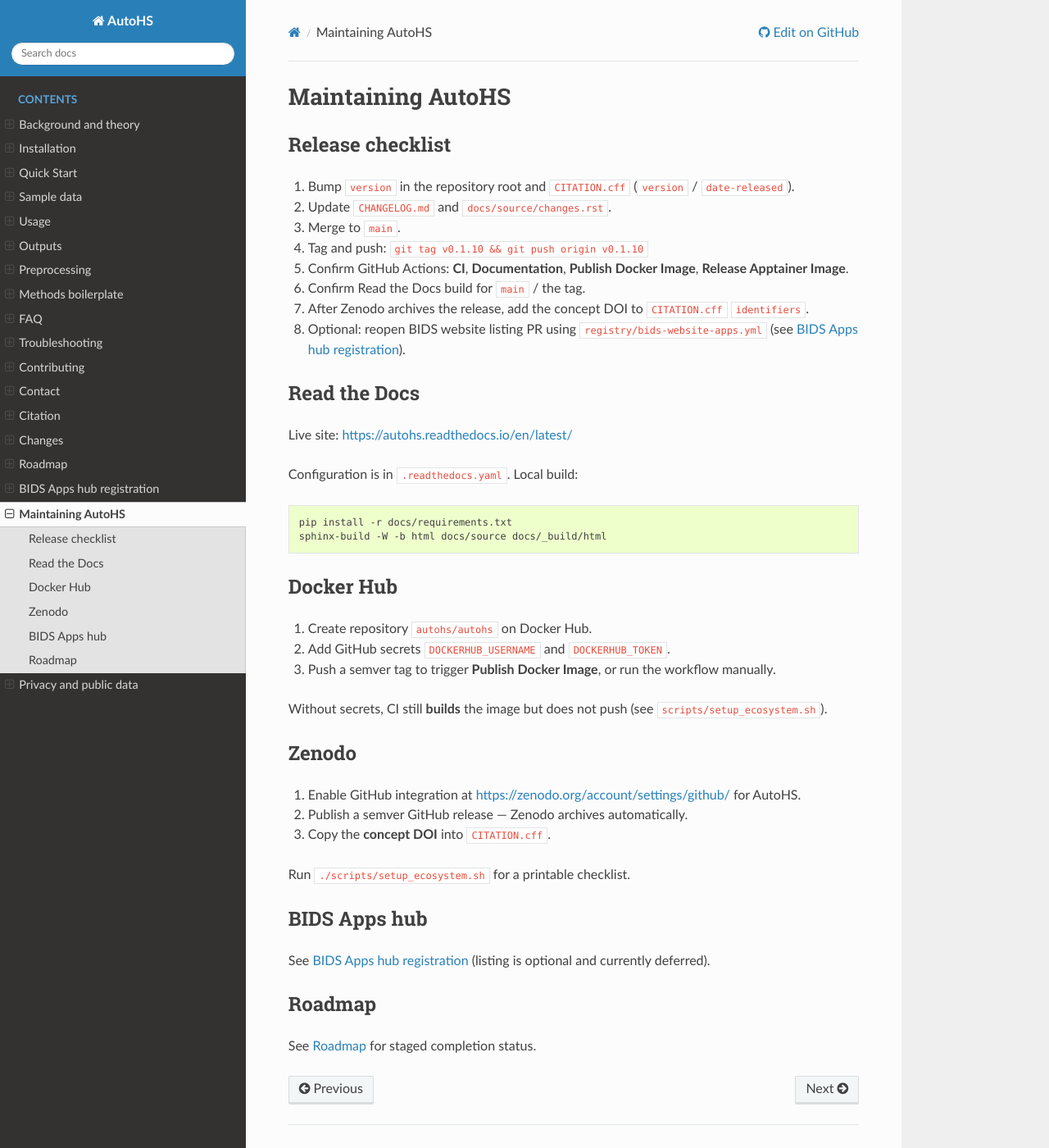
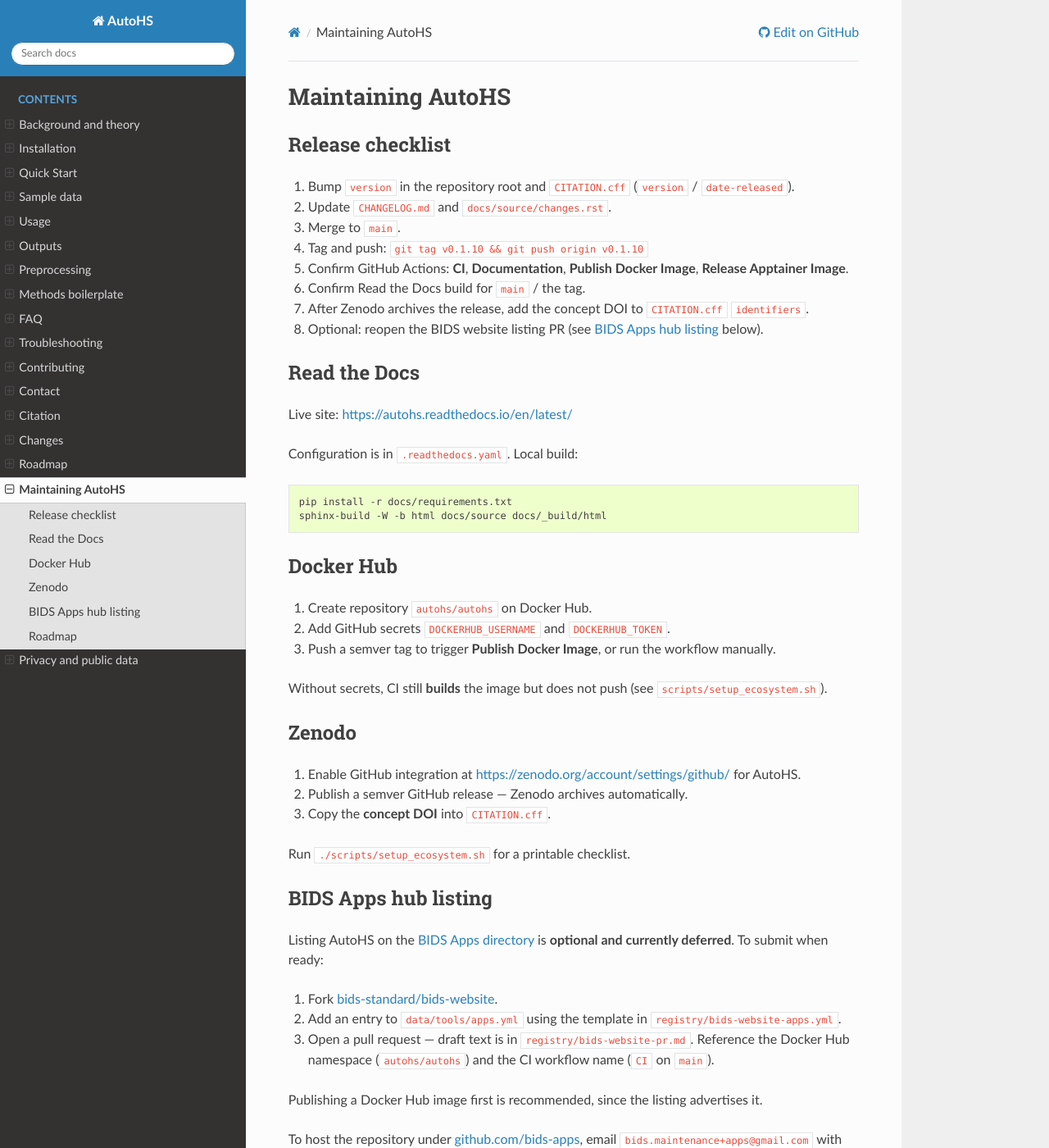
Before and after one commit to phindagijimana/AutoHS, a Sphinx documentation site: the page built from docs/source/maintainers.rst, in a window 1280 px wide and 1400 px high. Shown: the whole window at 82% size. Built offline with Sphinx 7.4.7 and the Read the Docs theme 3.1.0, drawn with Linux system fonts in a browser that asks for light colours; the version number could not be read and is left out; some of the changed text lies outside the part shown.

Commit message:
Credit Inzira Labs, University of Rochester, and contributors; fold BIDS hub steps into maintainers.
Use one copyright line across the license, README, and docs footer, and keep the deferred BIDS listing instructions with the other maintainer-only release steps instead of a separate reader-facing page.

Co-authored-by: Cursor <cursoragent@cursor.com>

```diff
--- a/docs/source/conf.py
+++ b/docs/source/conf.py
@@ -4,7 +4,7 @@ from pathlib import Path
 sys.path.insert(0, str(Path(__file__).resolve().parents[2]))
 
 project = "AutoHS"
-copyright = "2026 Inzira Labs and contributors. All rights reserved"
+copyright = "2026 Inzira Labs, University of Rochester, and Contributors. All rights reserved"
 author = "Philbert Ndagijimana"
 release = open(Path(__file__).resolve().parents[2] / "version").read().strip()
 
--- a/docs/source/contact.rst
+++ b/docs/source/contact.rst
@@ -30,7 +30,7 @@ For research collaboration, clinical questions, or anything not suitable for a p
 Maintainer
 ----------
 
-Philbert Ndagijimana — Inzira Labs.
+Philbert Ndagijimana — Inzira Labs / University of Rochester.
 
 Citing AutoHS
 -------------
--- a/docs/source/index.rst
+++ b/docs/source/index.rst
@@ -69,7 +69,6 @@ web application that implements the AutoHS pipeline (dashboard, API, deployment)
    citation
    changes
    roadmap
-   bids_apps_hub
    maintainers
    privacy
 
--- a/docs/source/maintainers.rst
+++ b/docs/source/maintainers.rst
@@ -11,7 +11,7 @@ Release checklist
 5. Confirm GitHub Actions: **CI**, **Documentation**, **Publish Docker Image**, **Release Apptainer Image**.
 6. Confirm Read the Docs build for ``main`` / the tag.
 7. After Zenodo archives the release, add the concept DOI to ``CITATION.cff`` ``identifiers``.
-8. Optional: reopen BIDS website listing PR using ``registry/bids-website-apps.yml`` (see :doc:`bids_apps_hub`).
+8. Optional: reopen the BIDS website listing PR (see `BIDS Apps hub listing`_ below).
 
 Read the Docs
 -------------
@@ -43,10 +43,22 @@ Zenodo
 
 Run ``./scripts/setup_ecosystem.sh`` for a printable checklist.
 
-BIDS Apps hub
--------------
+BIDS Apps hub listing
+---------------------
 
-See :doc:`bids_apps_hub` (listing is optional and currently deferred).
+Listing AutoHS on the `BIDS Apps directory <https://bids.neuroimaging.io/bids_apps.html>`_
+is **optional and currently deferred**. To submit when ready:
+
+1. Fork `bids-standard/bids-website <https://github.com/bids-standard/bids-website>`_.
+2. Add an entry to ``data/tools/apps.yml`` using the template in
+   ``registry/bids-website-apps.yml``.
+3. Open a pull request — draft text is in ``registry/bids-website-pr.md``. Reference the
+   Docker Hub namespace (``autohs/autohs``) and the CI workflow name (``CI`` on ``main``).
+
+Publishing a Docker Hub image first is recommended, since the listing advertises it.
+
+To host the repository under `github.com/bids-apps <https://github.com/bids-apps>`_, email
+``bids.maintenance+apps@gmail.com`` with the repository URL and Docker Hub namespace.
 
 Roadmap
 -------
--- a/docs/source/roadmap.rst
+++ b/docs/source/roadmap.rst
@@ -40,7 +40,7 @@ Stage 5 — Ecosystem
 * ``CITATION.cff`` and ``CHANGELOG.md`` — **done**
 * Apptainer ``.sif`` on GitHub Releases — **done**
 * IDEAS sample dataset + citations — **done**
-* BIDS website listing — **deferred** (see :doc:`bids_apps_hub`)
+* BIDS website listing — **deferred** (submission steps in :doc:`maintainers`)
 * Zenodo — **GitHub integration enabled**; add concept DOI to ``CITATION.cff`` after first archived release
 
 Documentation depth (QSIPrep parity)
```
Also changed, not shown: README.md (+1 -1 lines), docs/source/bids_apps_hub.rst (deleted, +0 -52 lines), 2 other files.
